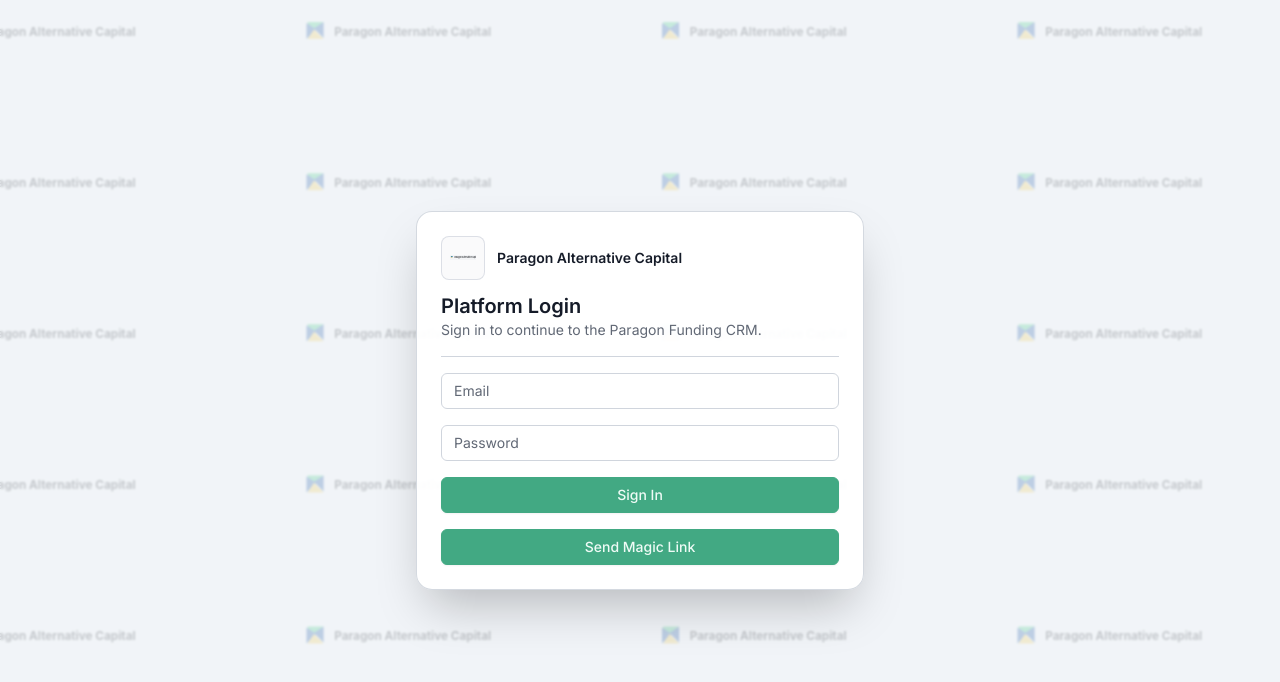
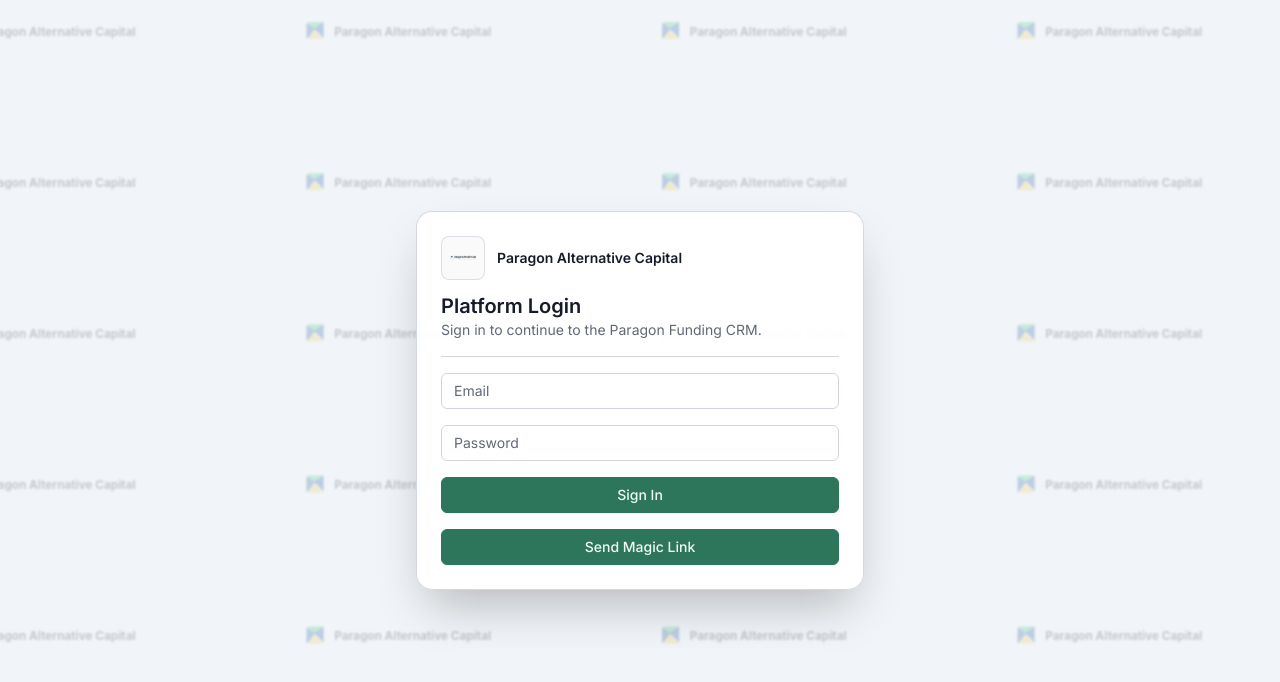
Before and after one commit to yungtrapfob-bot/pac-funding-crm, a Next.js app: page /login in a window 1280 px wide. Shown: the top 682 px of the page. Built offline with nearby package versions, Linux system fonts and the light colour scheme; no server answers.

Commit message:
Improve light-mode contrast and document security findings

```diff
--- a/app/(dashboard)/hot-leads/page.tsx
+++ b/app/(dashboard)/hot-leads/page.tsx
@@ -16,10 +16,10 @@ function getSortLabel(sort: SortMode) {
 }
 
 function getStatusChip(status: string) {
-  if (status === 'pending' || status === 'scheduled') return 'bg-warning/20 text-warning';
-  if (status === 'contacted') return 'bg-info/20 text-info';
+  if (status === 'pending' || status === 'scheduled') return 'bg-amber-50 text-amber-900';
+  if (status === 'contacted') return 'bg-blue-50 text-blue-900';
   if (status === 'stale') return 'bg-slate-100 text-slate-700';
-  return 'bg-success/20 text-success';
+  return 'bg-emerald-50 text-emerald-900';
 }
 
 export default async function HotLeadsPage({
--- a/app/globals.css
+++ b/app/globals.css
@@ -16,7 +16,7 @@
   --fg-primary: 222 30% 12%;
   --fg-muted: 220 9% 42%;
   --fg-faint: 218 10% 55%;
-  --accent: 158 44% 46%;
+  --accent: 158 44% 32%;
   --accent-fg: 158 60% 96%;
   --status-success: 145 58% 44%;
   --status-warning: 37 73% 55%;
```
Also changed, not shown: 1 other file (tests, documents, lock files or other folders).
